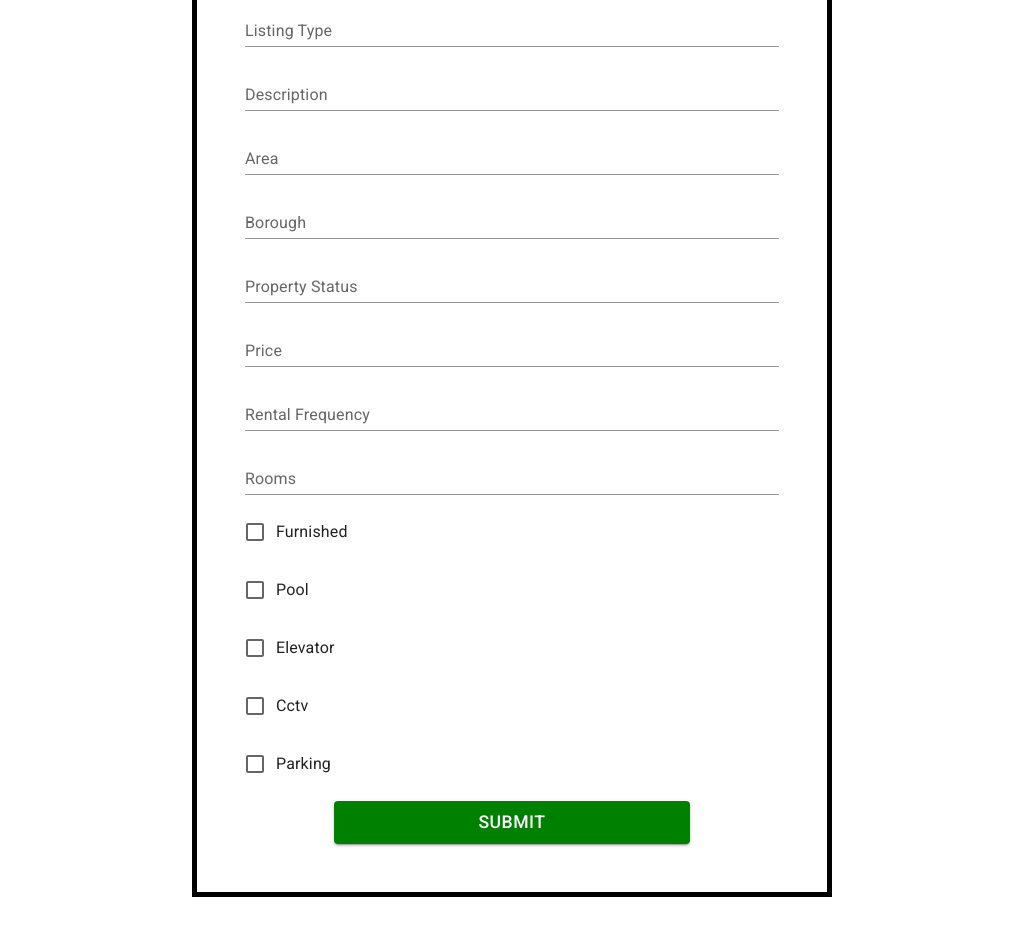
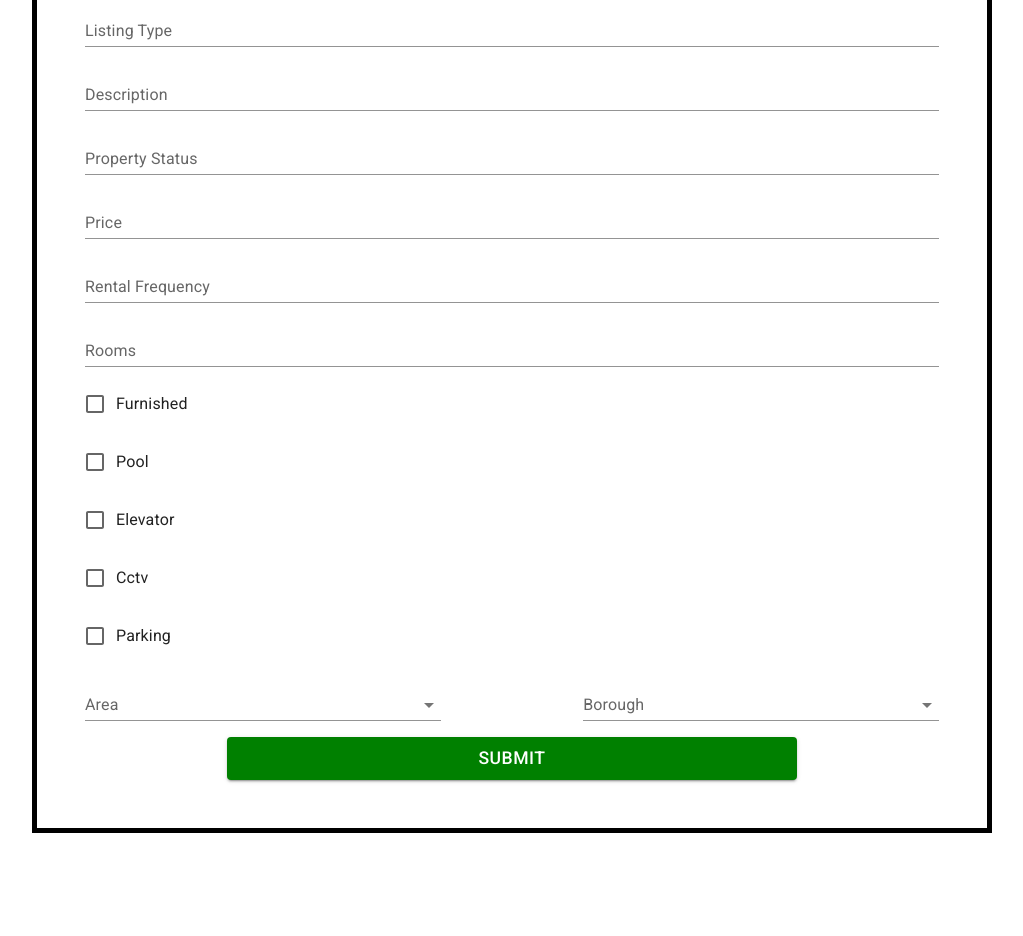
Before and after one commit to wiktorpiela/react-learn, a React (Create React App) app: page /addproperty in a window 1280 px wide. Shown: the part 320-1256 px from the top of the page, without its empty margins (128-1151 px from the left). After the commit the page ends 1217 px from the top, so only its background shows below. Built offline with nearby package versions, Linux system fonts and the light colour scheme.

Commit message:
deal with area and borough fields on form, hierarchical selection

```diff
--- a/src/components/AddProperty.jsx
+++ b/src/components/AddProperty.jsx
@@ -5,7 +5,7 @@ import axios from 'axios'
 import { useImmerReducer } from 'use-immer';
 
 const myStyle = {
-    width: '50%',
+    width: '75%',
     margin: '4rem auto',
     border: '5px solid black',
     padding: '3rem'
@@ -19,6 +19,167 @@ const regBtnStyle = {
         backgroundColor: 'blue',
     }
 }
+
+const areaOptions = [
+    {
+        value: '',
+        label: '',
+    },
+    {
+        value: 'Inner London',
+        label: 'Inner London',
+    },
+    {
+        label: 'Outer London',
+        value: 'Outer London',
+    },
+]
+
+const innerLondonOptions = [
+	{
+		value: "",
+		label: "",
+	},
+	{
+		value: "Camden",
+		label: "Camden",
+	},
+	{
+		value: "Greenwich",
+		label: "Greenwich",
+	},
+	{
+		value: "Hackney",
+		label: "Hackney",
+	},
+	{
+		value: "Hammersmith and Fulham",
+		label: "Hammersmith and Fulham",
+	},
+	{
+		value: "Islington",
+		label: "Islington",
+	},
+	{
+		value: "Kensington and Chelsea",
+		label: "Kensington and Chelsea",
+	},
+	{
+		value: "Lambeth",
+		label: "Lambeth",
+	},
+	{
+		value: "Lewisham",
+		label: "Lewisham",
+	},
+	{
+		value: "Southwark",
+		label: "Southwark",
+	},
+	{
+		value: "Tower Hamlets",
+		label: "Tower Hamlets",
+	},
+	{
+		value: "Wandsworth",
+		label: "Wandsworth",
+	},
+	{
+		value: "Westminster",
+		label: "Westminster",
+	},
+	{
+		value: "City of London",
+		label: "City of London",
+	},
+];
+
+const outerLondonOptions = [
+	{
+		value: "",
+		label: "",
+	},
+	{
+		value: "Barking and Dangenham",
+		label: "Barking and Dangenham",
+	},
+	{
+		value: "Barnet",
+		label: "Barnet",
+	},
+	{
+		value: "Bexley",
+		label: "Bexley",
+	},
+	{
+		value: "Brent",
+		label: "Brent",
+	},
+	{
+		value: "Bromley",
+		label: "Bromley",
+	},
+	{
+		value: "Croydon",
+		label: "Croydon",
+	},
+	{
+		value: "Ealing",
+		label: "Ealing",
+	},
+	{
+		value: "Enfield",
+		label: "Enfield",
+	},
+	{
+		value: "Haringey",
+		label: "Haringey",
+	},
+	{
+		value: "Harrow",
+		label: "Harrow",
+	},
+	{
+		value: "Havering",
+		label: "Havering",
+	},
+	{
+		value: "Hillingdon",
+		label: "Hillingdon",
+	},
+	{
+		value: "Hounslow",
+		label: "Hounslow",
+	},
+	{
+		value: "Kingston upon Thames",
+		label: "Kingston upon Thames",
+	},
+	{
+		value: "Merton",
+		label: "Merton",
+	},
+	{
+		value: "Newham",
+		label: "Newham",
+	},
+	{
+		value: "Redbridge",
+		label: "Redbridge",
+	},
+	{
+		value: "Richmond upon Thames",
+		label: "Richmond upon Thames",
+	},
+	{
+		value: "Sutton",
+		label: "Sutton",
+	},
+	{
+		value: "Waltham Forest",
+		label: "Waltham Forest",
+	},
+];
 
 function AddProperty() {
 
@@ -170,14 +331,6 @@ function AddProperty() {
                 </Grid>
 
                 <Grid item container style={{ marginTop: '1rem' }}>
-                    <TextField id="area" label="Area" variant="standard" fullWidth value={state.areaValue} onChange={(e) => dispatch({ type: 'catchAreaChange', areaChosen: e.target.value })} />
-                </Grid>
-
-                <Grid item container style={{ marginTop: '1rem' }}>
-                    <TextField id="borough" label="Borough" variant="standard" fullWidth value={state.boroughValue} onChange={(e) => dispatch({ type: 'catchBoroughChange', boroughChosen: e.target.value })} />
-                </Grid>
-
-                <Grid item container style={{ marginTop: '1rem' }}>
                     <TextField id="propertyStatus" label="Property Status" variant="standard" fullWidth value={state.propertyStatusValue} onChange={(e) => dispatch({ type: 'catchPropertyStatusChange', propertyStatusChosen: e.target.value })} />
                 </Grid>
 
@@ -228,6 +381,55 @@ function AddProperty() {
                         label="Parking" />
                 </Grid>
 
+                <Grid item container justifyContent="space-between">
+                    <Grid item xs={5} style={{ marginTop: '1rem' }}>
+                        <TextField
+                            id="area"
+                            label="Area"
+                            variant="standard"
+                            fullWidth
+                            value={state.areaValue}
+                            onChange={(e) => dispatch({ type: 'catchAreaChange', areaChosen: e.target.value })}
+                            select
+                            SelectProps={{ native: true, }}>
+
+                            {areaOptions.map((option) => (
+                                <option key={option.value} value={option.value}>
+                                    {option.label}
+                                </option>
+                            ))}
+
+                        </TextField>
+                    </Grid>
+
+
+                    <Grid item xs={5} style={{ marginTop: '1rem' }}>
+                        <TextField
+                            id="borough"
+                            label="Borough"
+                            variant="standard"
+                            fullWidth
+                            value={state.boroughValue}
+                            onChange={(e) => dispatch({ type: 'catchBoroughChange', boroughChosen: e.target.value })}
+                            select
+                            SelectProps={{ native: true }}>
+
+                            {state.areaValue === 'Inner London' ? innerLondonOptions.map((option) => (
+                                <option key={option.value} value={option.value}>
+                                    {option.label}
+                                </option>
+                            )) : ''}
+
+                            {state.areaValue === 'Outer London' ? outerLondonOptions.map((option) => (
+                                <option key={option.value} value={option.value}>
+                                    {option.label}
+                                </option>
+                            )) : ''}
+
+                        </TextField>
+                    </Grid>
+
+                </Grid>
 
 
                 <Grid item container style={{ marginTop: '1rem', marginLeft: "auto", marginRight: 'auto' }} xs={8}>
```
